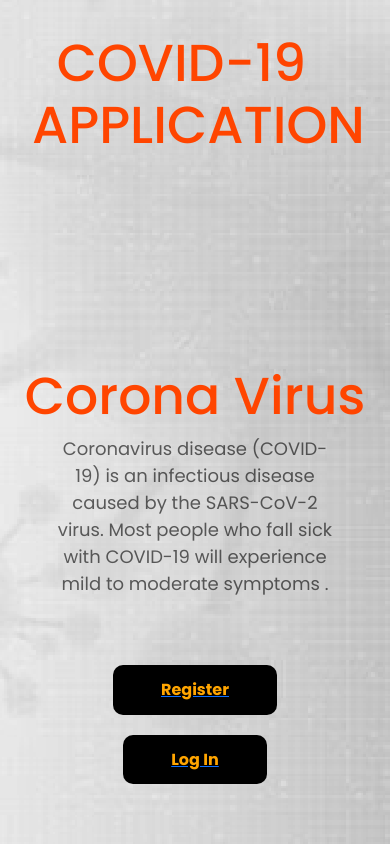
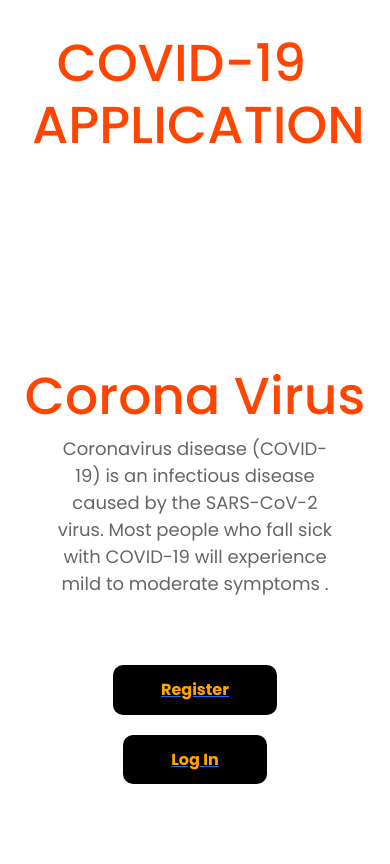
Before and after one commit to subhan300/covid-tracking-application, a React (Create React App) app: page / in a window 390 px wide. Built offline with nearby package versions, Linux system fonts and the light colour scheme.

Commit message:
design homepage changes

```diff
--- a/src/pages/home/home.css
+++ b/src/pages/home/home.css
@@ -189,6 +189,15 @@ Link{
 }
 
 
+@media screen and (max-width:850px) {
+  .banner::after,.home_full{
+    /* background-color: lightgreen; */
+
+   background-image:none !important;
+   /* background-color: lightgray; */
+
+  }
+}
 
 .navbar{
   /* border:2px solid red; */
--- a/src/pages/home/home.js
+++ b/src/pages/home/home.js
@@ -6,12 +6,12 @@ import Navbar from "./Navbar"
 function home({Token}) {
   console.log(Token,'App.js')
     return (
-        <div>
+        <div className="home_full" >
            {/* <Navbar /> */}
 
-          <div>
-              < Header Token={Token} />
-          </div>
+
+              < Header className="home_full" Token={Token} />
+
         </div>
 
 
```
